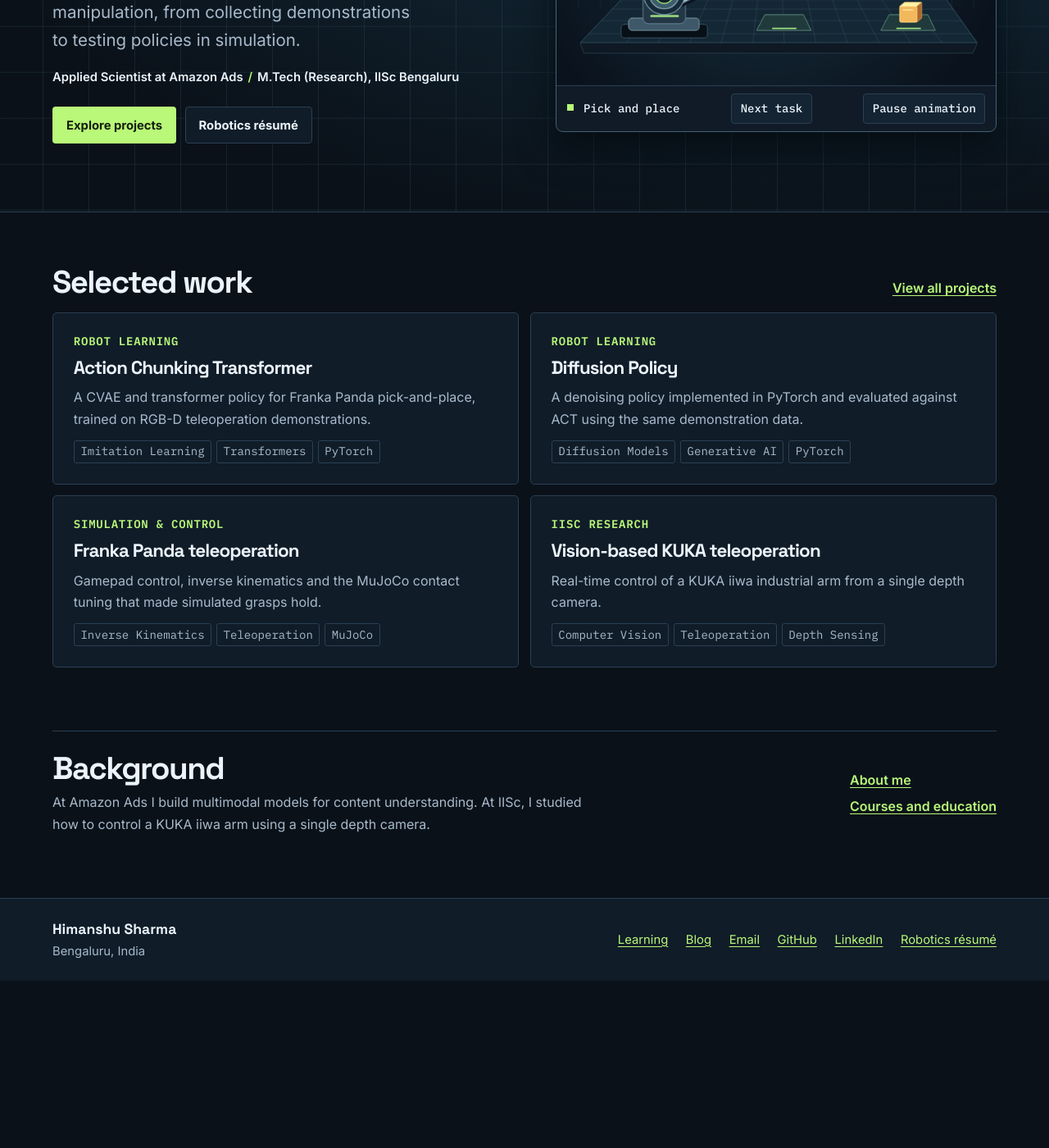
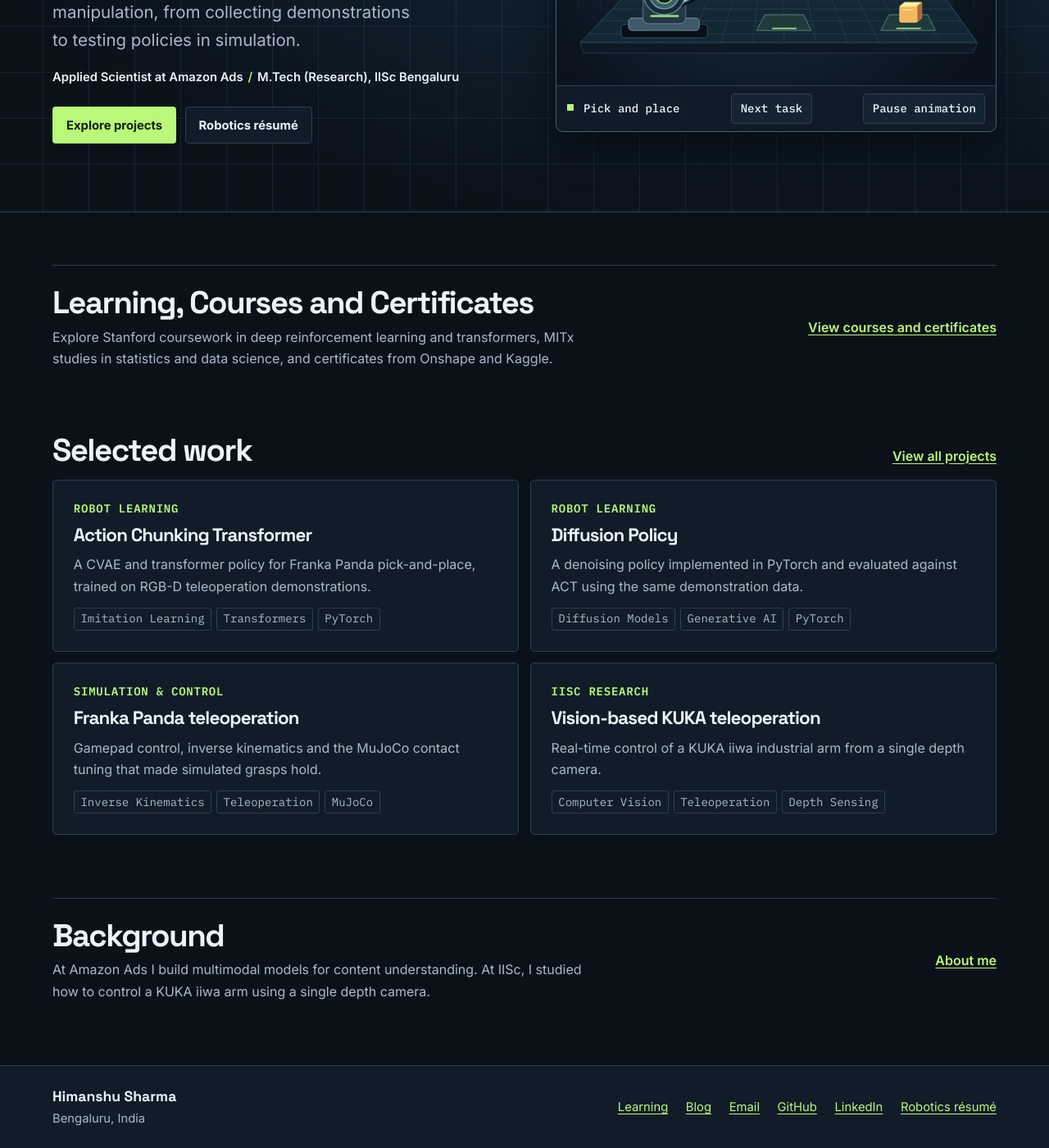
Before and after one commit to Magician6174/magician6174.github.io, a Jekyll site: the page built from docs/index.html, in a window 1280 px wide and 1400 px high, scrolled down 432 px. Shown: the whole window at 82% size. Built offline with Jekyll 4.4.1, drawn with Linux system fonts in a browser that asks for light colours; before the commit the page ends 1628 px from its top, so only the background shows below that.

Commit message:
Feature learning and certificates near the top of the portfolio

```diff
--- a/docs/_data/navigation.yml
+++ b/docs/_data/navigation.yml
@@ -1,6 +1,8 @@
 main:
   - title: Projects
     url: /projects/
+  - title: Learning
+    url: /learnings/
   - title: About
     url: /about/
   - title: Résumé
--- a/docs/index.html
+++ b/docs/index.html
@@ -16,6 +16,16 @@ layout: base
   {% include robot-animation.html %}
 </section>
 </div>
+
+<section class="wrap home-section profile-strip" aria-labelledby="learning-title">
+  <div>
+    <h2 id="learning-title">Learning, Courses and Certificates</h2>
+    <p>Explore Stanford coursework in deep reinforcement learning and transformers, MITx studies in statistics and data science, and certificates from Onshape and Kaggle.</p>
+  </div>
+  <div class="profile-links">
+    <a href="{{ '/learnings/' | relative_url }}">View courses and certificates</a>
+  </div>
+</section>
 
 <section class="wrap home-section" aria-labelledby="selected-title">
   <div class="section-head">
@@ -37,6 +47,5 @@ layout: base
   </div>
   <div class="profile-links">
     <a href="{{ '/about/' | relative_url }}">About me</a>
-    <a href="{{ '/learnings/' | relative_url }}">Courses and education</a>
   </div>
 </section>
```
